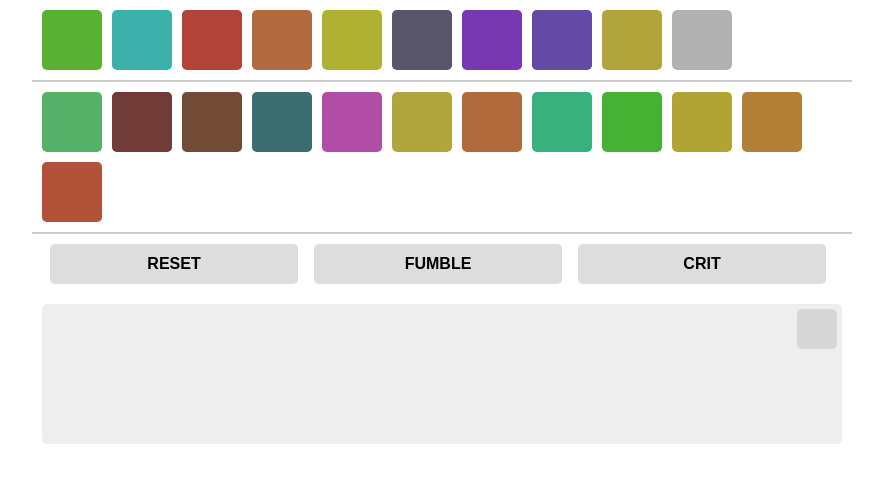
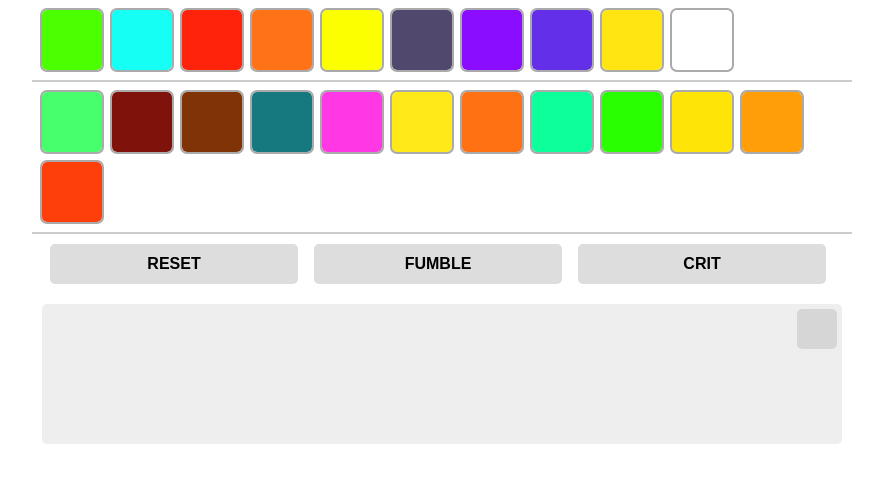
Before and after one commit to BackseatDevelopers/DnD-CritFumble, a plain HTML site: page minimal.html in a window 1280 px wide. Shown: the whole page, without its empty margins (198-1081 px from the left). Drawn offline with nearby package versions, Linux system fonts and the light colour scheme.

Commit message:
improve minimal lay-out a bit

```diff
--- a/stylesheets/minimal.css
+++ b/stylesheets/minimal.css
@@ -27,3 +27,22 @@
 .categories {
   margin-bottom: 10px;
 }
+.option label {
+  overflow: visible;
+}
+.option .mask {
+  background-color: transparent;
+  box-shadow: 0 0 0 2px #aaa;
+}
+.option .mask:hover {
+  background-color: transparent;
+  box-shadow: 0 0 0 5px #aaa;
+}
+.option input:checked + .mask {
+  background-color: transparent;
+  box-shadow: 0 0 0 2px #444;
+}
+.option input:checked + .mask:hover {
+  background-color: transparent;
+  box-shadow: 0 0 0 5px #444;
+}
```
